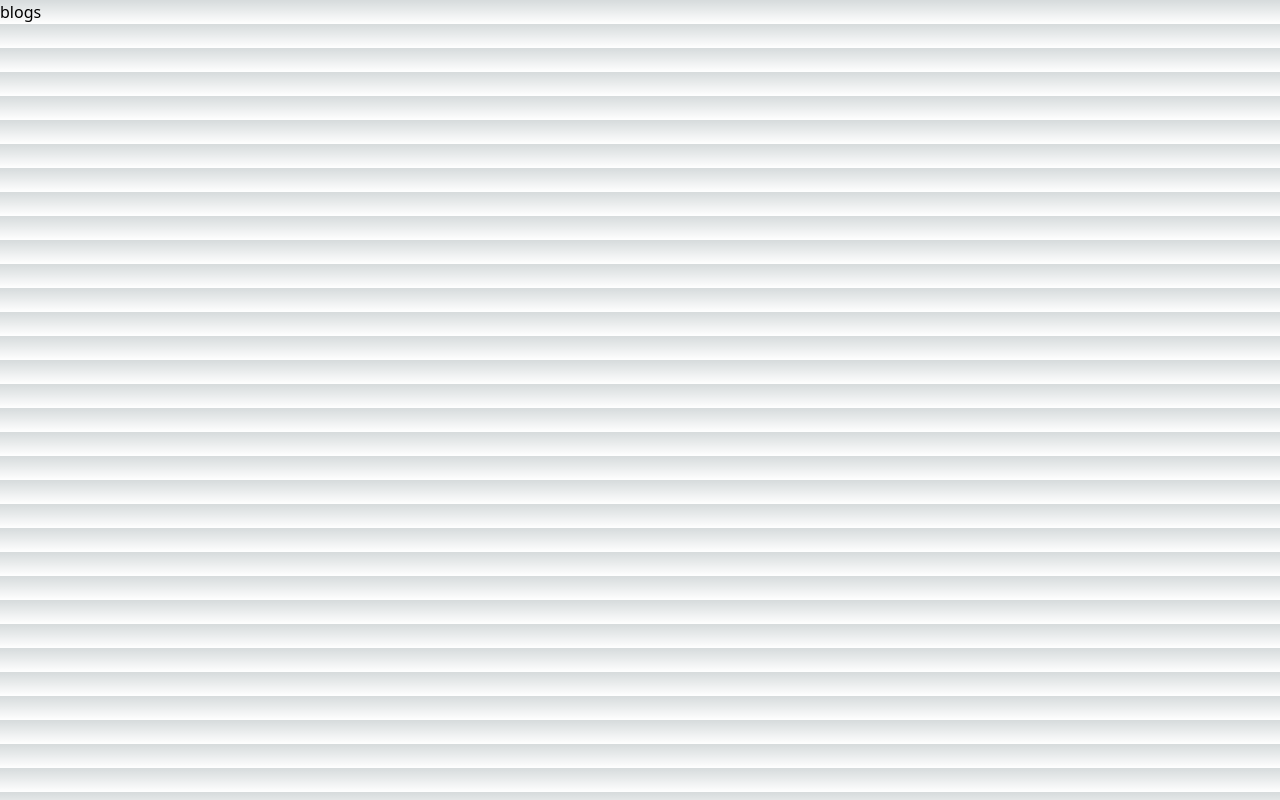
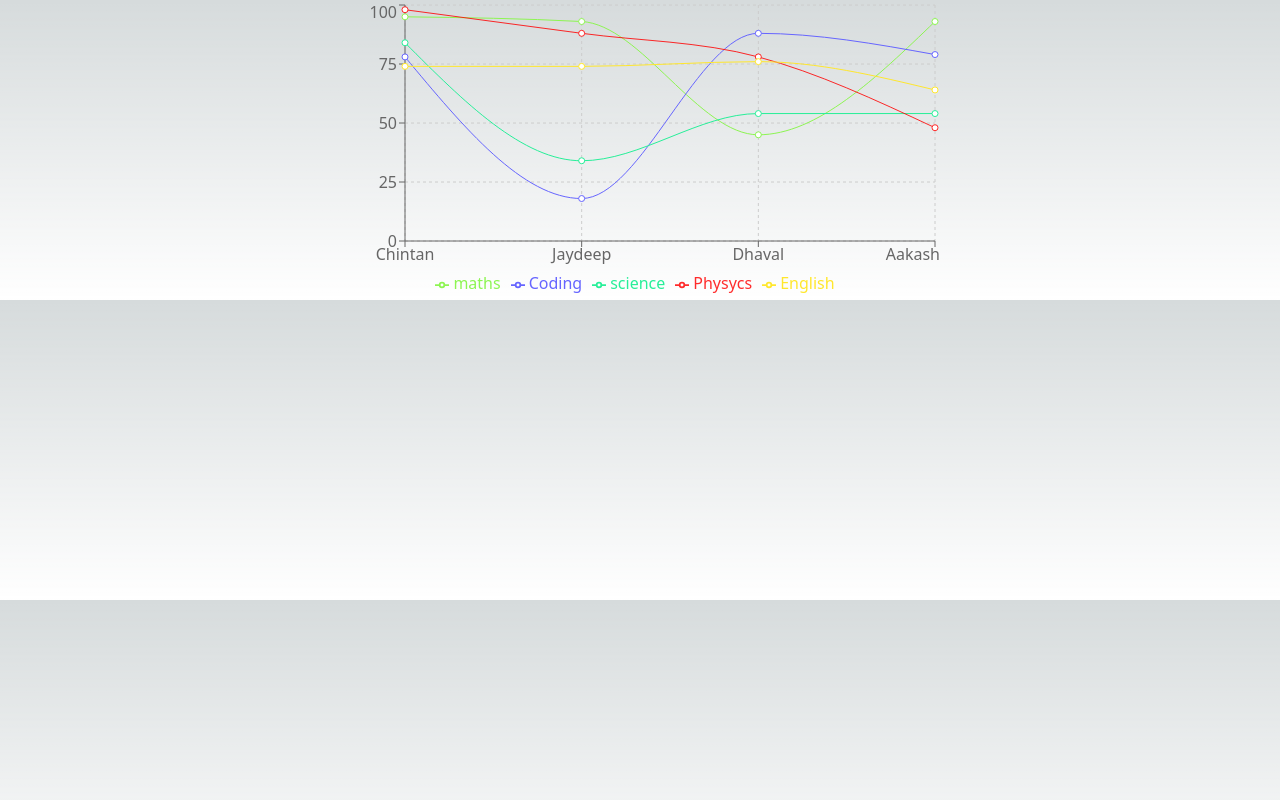
Before and after one commit to Darshil7668/nextJs-Tutorial, a Next.js app: page /blogs in a window 1280 px wide. Built offline with nearby package versions, Linux system fonts and the light colour scheme.

Commit message:
chart added to MyComp component

```diff
--- /dev/null
+++ b/components/Chart.jsx
@@ -0,0 +1,66 @@
+import React, { useEffect, useState } from 'react';
+import { LineChart, Line, XAxis, YAxis, CartesianGrid, Tooltip, Legend } from 'recharts';
+
+const Mycomp = () => {
+  const [chartData, setChartData] = useState()
+  console.log(chartData)
+  useEffect(() => {
+    const data = [
+      {
+        name: 'Chintan',
+        maths: 95,
+        science: 84,
+        English: 74,
+        Physycs: 98,
+        Coding: 78,
+      },
+      {
+        name: 'Jaydeep',
+        maths: 93,
+        science: 34,
+        English: 74,
+        Physycs: 88,
+        Coding: 18,
+      },
+      {
+        name: 'Dhaval',
+        maths: 45,
+        science: 54,
+        English: 76,
+        Physycs: 78,
+        Coding: 88,
+      },
+      {
+        name: 'Aakash',
+        maths: 93,
+        science: 54,
+        English: 64,
+        Physycs: 48,
+        Coding: 79,
+      },
+    ];
+    setChartData(data)
+  }, [])
+
+  return (
+    <div className='flex justify-center items-center h-98'>
+      <LineChart width={600} height={300} data={chartData}>
+        <CartesianGrid strokeDasharray="3 3" />
+        <XAxis dataKey="name" />
+        <YAxis />
+        <Tooltip />
+        <Legend />
+        <Line type="monotone" dataKey="maths" stroke="#8df552" />
+        <Line type="monotone" dataKey="Coding" stroke="#6665ff" />
+        <Line type="monotone" dataKey="science" stroke="#27ef99" />
+        <Line type="monotone" dataKey="Physycs" stroke="#ff0000d4" />
+        <Line type="monotone" dataKey="English" stroke="#ffe72d" />
+      </LineChart>
+    </div>
+
+  )
+}
+
+export default Mycomp
+
+let news = ["#8df552", "#6665ff", "#27ef99", "#ff0000d4", "#ffe72d",]
--- a/package.json
+++ b/package.json
@@ -17,7 +17,9 @@
     "next": "13.3.0",
     "next-themes": "^0.2.1",
     "react": "18.2.0",
+    "react-chartjs-2": "^5.2.0",
     "react-dom": "18.2.0",
+    "recharts": "^2.5.0",
     "swr": "^2.1.3"
   },
   "devDependencies": {
--- a/pages/blogs/index.jsx
+++ b/pages/blogs/index.jsx
@@ -1,9 +1,13 @@
+import Mycomp from '../../components/Chart';
 import React from 'react'
+import { Bar } from 'react-chartjs-2';
 
 const blogs = () => {
   return (
-    <div>blogs</div>
-  )
-}
+    <div>
+      <Mycomp/>
+    </div>
+  );
+};
 
 export default blogs
--- a/pages/events/[category].jsx
+++ b/pages/events/[category].jsx
@@ -13,7 +13,7 @@ const Events = ({ articles, category }) => {
             {
                 articles.map((data) => {
                     return (
-                        <> <h1> {data.title} <br />{data.description}<br /> Category: {category} </h1> <hr /> </>
+                        <> <h1 key={data.id}> {data.title} <br />{data.description}<br /> Category: {category} </h1> <hr /> </>
                     )
                 })
             }
--- a/pages/events/index.jsx
+++ b/pages/events/index.jsx
@@ -5,6 +5,7 @@ const Events = ({ data }) => {
   const [searchText, setSearchText] = useState()
   const [fetchedData, setFetchedData] = useState(data)
   const { theme, setTheme } = useTheme()
+
 
   const handleFetch = async () => {
 
@@ -36,7 +37,7 @@ const Events = ({ data }) => {
         {
           fetchedData.map((val) => {
             return (<>
-              <h2>{val.id} {val.title} | {val.category}</h2>
+              <h2 key={val.id}>{val.id} {val.title} | {val.category}</h2>
             </>)
           })
         }
--- a/pages/news/index.jsx
+++ b/pages/news/index.jsx
@@ -2,9 +2,9 @@ import Link from 'next/link'
 import React, { useEffect, useState } from 'react'
 import useSWR from 'swr';
 
-const News = ({data}) => {
+const News = ({ data }) => {
 
-    const [searchText, setSearchText] = useState()
+    const [searchText, setSearchText] = useState(undefined)
     const [formData, setFormData] = useState({});
 
 
@@ -13,6 +13,7 @@ const News = ({data}) => {
     const handleSearchText = (e) => {
         setSearchText(e.target.value)
     }
+    console.log(searchText);
 
     const handleSubmit = async (e) => {
         e.preventDefault()
@@ -47,7 +48,7 @@ const News = ({data}) => {
         <>
             <div>news</div>
             <input type="text" placeholder='search Category' onChange={handleSearchText} /> <br />
-            <Link href={`/news/${searchText}`}>Search</Link> <br /> <br />
+            <Link href={searchText === 'undefined' ? '/news' : `news/${searchText}`}>Search</Link> <br /> <br />
             <form action="/blogs" onSubmit={handleSubmit}>
                 <input type="text" name="title" onChange={handleInputChange} placeholder='Name' />
                 <input type="text" name="category" onChange={handleInputChange} placeholder='category' />
```
Also changed, not shown: 1 other file (tests, documents, lock files or other folders).
